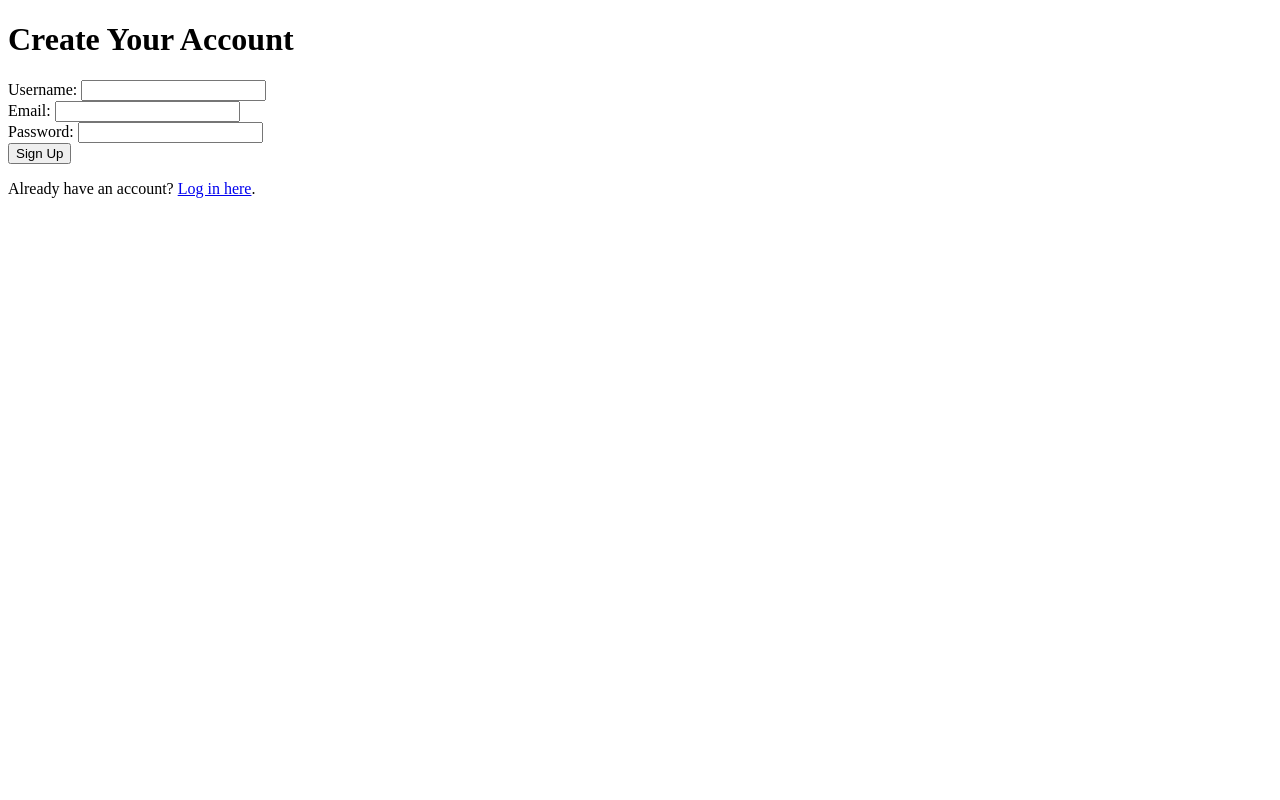
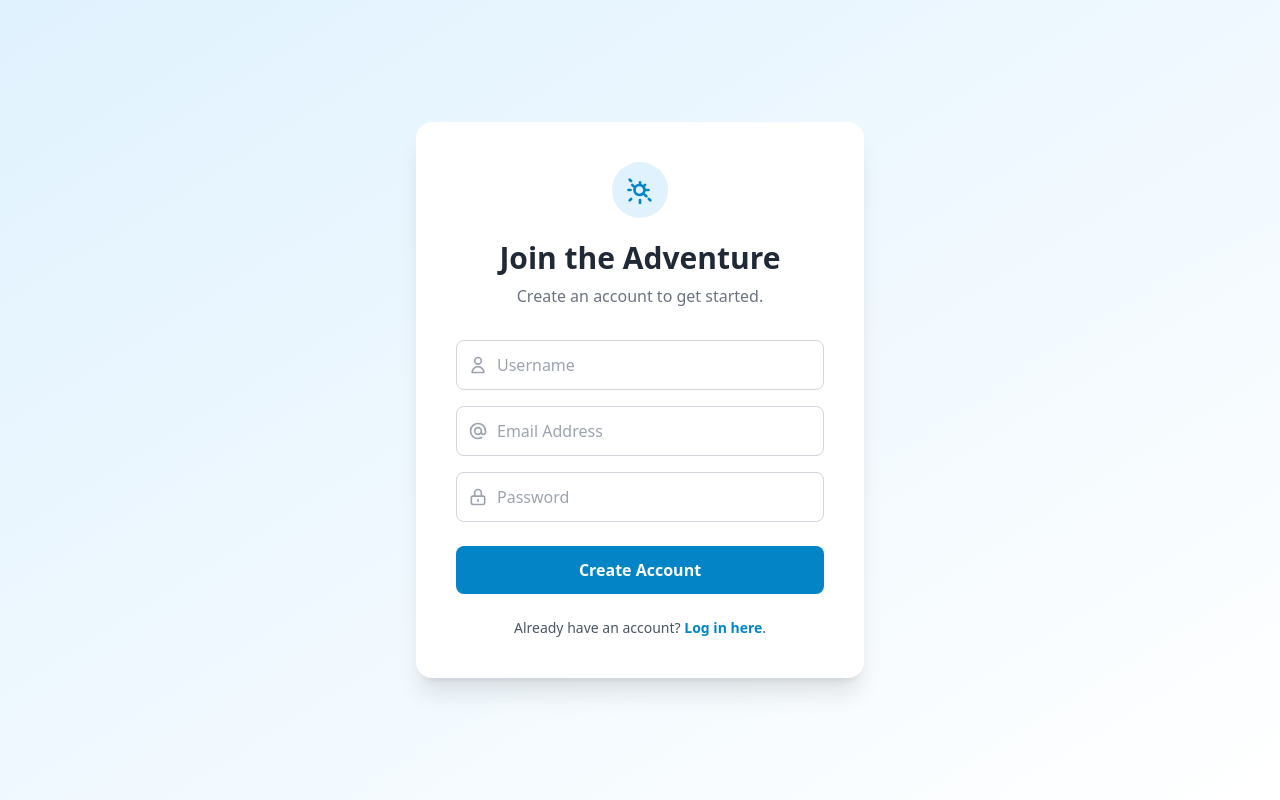
Before and after one commit to WAPunsisiYemaniPerera/Smart_Travel_Platform, a plain HTML site: page client/signup.html in a window 1280 px wide. Drawn offline with nearby package versions, Linux system fonts and the light colour scheme.

Commit message:
Enhance login and signup pages with improved styling and user experience

```diff
--- a/client/signup.html
+++ b/client/signup.html
@@ -1,34 +1,74 @@
 <!DOCTYPE html>
 <html lang="en">
 <head>
-        <meta charset = "UTF-8" />
-        <title>Signup - Smart Travel</title>
-        <link rel="stylesheet" href="css/style.css" />
+    <meta charset="UTF-8" />
+    <title>Signup - Smart Travel Platform</title>
+    <script src="https://cdn.tailwindcss.com"></script>
     <script src="js/signup.js" defer></script>
+    <style>
+        @keyframes fadeInUp {
+            from {
+                opacity: 0;
+                transform: translateY(20px);
+            }
+            to {
+                opacity: 1;
+                transform: translateY(0);
+            }
+        }
+        .animate-fade-in-up {
+            animation: fadeInUp 0.5s ease-out forwards;
+        }
+    </style>
 </head>
+<body class="bg-gradient-to-br from-sky-100 to-white flex items-center justify-center min-h-screen p-4">
 
-    <body>
-        <header>
-            <h1>Create Your Account</h1>
-        </header>
+    <!-- Signup Card -->
+    <main class="bg-white p-8 md:p-10 rounded-2xl shadow-xl w-full max-w-md animate-fade-in-up">
 
-        <main>
+        <div class="text-center mb-8">
+            <div class="inline-block bg-sky-100 p-3 rounded-full mb-4">
+                <svg class="w-8 h-8 text-sky-600" fill="none" stroke="currentColor" viewBox="0 0 24 24" xmlns="http://www.w3.org/2000/svg"><path stroke-linecap="round" stroke-linejoin="round" stroke-width="2" d="M12 6.253v1.5M15.75 8.25l-1.06 1.06M6.25 8.25l1.06 1.06M12 21.75V19.5M4.227 19.773l1.06-1.06M19.773 19.773l-1.06-1.06M4.227 4.227l1.06 1.06M15.75 15.75l1.06 1.06M18.375 12h-1.5m-12 0h-1.5m12 0a3.75 3.75 0 11-7.5 0 3.75 3.75 0 017.5 0z"></path></svg>
+            </div>
+            <h1 class="text-3xl font-bold text-gray-800">Join the Adventure</h1>
+            <p class="text-gray-500 mt-2">Create an account to get started.</p>
+        </div>
+
         <form id="signup-form">
-                <div>
-                    <label for = "username">Username:</label>
-                    <input type = "text" id = "username" required />
+            <!-- Username Input -->
+            <div class="relative mb-4">
+                <div class="absolute inset-y-0 left-0 pl-3 flex items-center pointer-events-none">
+                    <svg class="w-5 h-5 text-gray-400" fill="none" stroke="currentColor" viewBox="0 0 24 24"><path stroke-linecap="round" stroke-linejoin="round" stroke-width="2" d="M16 7a4 4 0 11-8 0 4 4 0 018 0zM12 14a7 7 0 00-7 7h14a7 7 0 00-7-7z"></path></svg>
                 </div>
-                <div>
-                    <label for = "email">Email:</label>
-                    <input type = "email" id = "email" required />
+                <input type="text" id="username" placeholder="Username" required class="w-full pl-10 p-3 border border-gray-300 rounded-lg focus:outline-none focus:ring-2 focus:ring-sky-500 transition-all duration-300" />
             </div>
-                <div>
-                    <label for = "password">Password:</label>
-                    <input type = "password" id = "password" required />
+
+            <!-- Email Input -->
+            <div class="relative mb-4">
+                 <div class="absolute inset-y-0 left-0 pl-3 flex items-center pointer-events-none">
+                    <svg class="w-5 h-5 text-gray-400" fill="none" stroke="currentColor" viewBox="0 0 24 24"><path stroke-linecap="round" stroke-linejoin="round" stroke-width="2" d="M16 12a4 4 0 10-8 0 4 4 0 008 0zm0 0v1.5a2.5 2.5 0 005 0V12a9 9 0 10-9 9m4.5-1.206a8.959 8.959 0 01-4.5 1.206z"></path></svg>
                 </div>
-                <button type = "submit">Sign Up</button>
+                <input type="email" id="email" placeholder="Email Address" required class="w-full pl-10 p-3 border border-gray-300 rounded-lg focus:outline-none focus:ring-2 focus:ring-sky-500 transition-all duration-300" />
+            </div>
+
+            <!-- Password Input -->
+            <div class="relative mb-6">
+                <div class="absolute inset-y-0 left-0 pl-3 flex items-center pointer-events-none">
+                    <svg class="w-5 h-5 text-gray-400" fill="none" stroke="currentColor" viewBox="0 0 24 24"><path stroke-linecap="round" stroke-linejoin="round" stroke-width="2" d="M12 15v2m-6 4h12a2 2 0 002-2v-6a2 2 0 00-2-2H6a2 2 0 00-2 2v6a2 2 0 002 2zm10-10V7a4 4 0 00-8 0v4h8z"></path></svg>
+                </div>
+                <input type="password" id="password" placeholder="Password" required class="w-full pl-10 p-3 border border-gray-300 rounded-lg focus:outline-none focus:ring-2 focus:ring-sky-500 transition-all duration-300" />
+            </div>
+
+            <!-- Sign Up Button -->
+            <button type="submit" class="w-full bg-sky-600 text-white py-3 rounded-lg font-semibold hover:bg-sky-700 hover:shadow-lg hover:scale-105 transform transition-all duration-300 mb-6">
+                Create Account
+            </button>
         </form>
-            <p>Already have an account? <a href="login.html">Log in here</a>.</p>
+
+        <p class="text-center text-sm text-gray-600">
+            Already have an account? <a href="login.html" class="text-sky-600 font-semibold hover:underline">Log in here</a>.
+        </p>
     </main>
+
 </body>
 </html>
```
Also changed, not shown: client/login.html (+42 -26 lines). Lines whose indentation alone changed are shown as unchanged.
